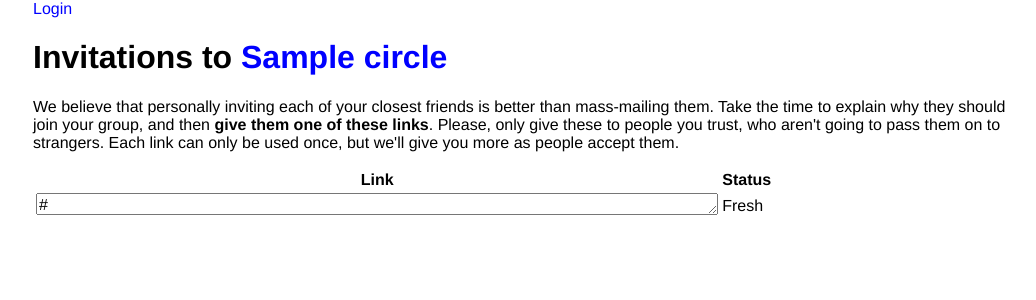
After one commit to nickretallack/Circles, a Flask app: template templates/invite.html in a window 1280 px wide. The commit adds this page. Shown: the top 300 px of the page, without its empty margins (107-1143 px from the left). Run offline with Flask 2, Linux system fonts and the light colour scheme; the template is opened without the code that fills it: most values are stand-ins (such as "Sample title", 1, 10 or a date in 2020).

Commit message:
lots of improvements.  Working on invitations now.  This version attempts to do a handy user merging strategy, but it may be more complex than it's worth.

```diff
--- a/main.py
+++ b/main.py
@@ -1,20 +1,48 @@
 from flask import Flask, render_template as render, request,  g, redirect, session as web_session, url_for
 from flaskext.sqlalchemy import SQLAlchemy
+from flaskext.mail import Mail
 from werkzeug import generate_password_hash, check_password_hash
 from werkzeug.datastructures import MultiDict
 from wtforms import *
-from uuid import uuid4 as make_invitation_id
+from uuid import uuid4
+
+def make_invitation_id():
+    return uuid4().hex
 
 def required(result):
     if not result:
         abort(404)
     return result
 
+def get_required(model, id):
+    return required(db.session.query(model).filter_by(id=id).first())
+
 app = Flask(__name__)
 app.secret_key = 'seeeecret'
 app.config['SQLALCHEMY_DATABASE_URI'] = 'postgres://nick@localhost/circles'
+
+app.config.update(
+    MAIL_SERVER = 'smtp.gmail.com',
+    MAIL_PORT = 587,
+    MAIL_USE_TLS = True,
+    MAIL_USE_SSL = True,
+    MAIL_DEBUG = True,
+    MAIL_USERNAME = 'nickretallack',
+    MAIL_PASSWORD = 'Sporks27',
+    DEFAULT_MAIL_SENDER = 'nickretallack@gmail.com',
+    MAIL_FAIL_SILENTLY = False,
+)
+ADMINS = ['nickretallack@gmail.com']
 db = SQLAlchemy(app)
-
+mail = Mail(app)
+#if not app.debug:
+#    import logging
+#    from logging.handlers import SMTPHandler
+#    mail_handler = SMTPHandler('127.0.0.1',
+#                               'server-error@example.com',
+#                               ADMINS, 'YourApplication Failed')
+#    mail_handler.setLevel(logging.ERROR)
+#    app.logger.addHandler(mail_handler)
 
 class AnonymousUser(object):
     id = 0
@@ -166,16 +194,50 @@ class Invitation(db.Model):
     id = db.Column(db.String(80), primary_key=True)
     circle_id = db.Column(db.Integer, db.ForeignKey('circles.id'))
     inviter_id = db.Column(db.Integer, db.ForeignKey('users.id'))
+    acceptor_id = db.Column(db.Integer, db.ForeignKey('users.id'))
 
-    inviter = db.relationship(User, backref='invitations')
+    inviter = db.relationship(User, backref='invitations', primaryjoin=inviter_id == User.id)
+    acceptor = db.relationship(User, backref='invitations_accepted', primaryjoin=acceptor_id == User.id)
+    circle = db.relationship(Circle, backref='invitations')
+
+    @property
+    def url(self):
+        return url_for('invitation', id=self.id, _external=True)
+
+    @property
+    def inviter_name(self):
+        return db.session.query(CircleMembership).filter(db._and(CircleMembership.circle == self.circle, CircleMembership.user == self.inviter)).first().nickname
+
+    @property
+    def acceptor_name(self):
+        return db.session.query(CircleMembership).filter(db._and(CircleMembership.circle == self.circle, CircleMembership.user == self.acceptor)).first().nickname
 
     def __init__(self, **kwargs):
         self.id = make_invitation_id()
         super(Invitation, self).__init__(**kwargs)
 
+def invitations_for_circle(circle, user=None):
+    if not user:
+        user = g.user
+    return db.session.query(Invitation).filter(db.and_(Invitation.inviter == g.user, Invitation.circle == circle))
+
+def unused_invitations_for_circle(circle, user=None):
+    return invitations_for_circle(circle, user).filter(Invitation.acceptor == None)
+
+def make_invitations(circle, count=10):
+    # find out how many unused invitations there are
+    unused_invitations_count = unused_invitations_for_circle(circle).count() #db.session.query(Invitation).filter(db.and_(Invitation.inviter == g.user, Invitation.circle == circle, Invitation.acceptor == None)).count()
+
+    for index in xrange(count - unused_invitations_count):
+        invitation = Invitation(inviter=g.user, circle=circle)
+        db.session.add(invitation)
+
+
+class InviteEmailsForm(Form):
+    emails = TextAreaField("List some emails of people you'd like to invite. One per line please")
 
 class JoinCircleForm(Form):
-    nickname = TextField('What would you like to be called in this circle?')
+    nickname = TextField('What would you like to be called in this circle?', [validators.Required()])
 
 class CreateCircleForm(Form):
     name = TextField('Name your Circle', [validators.Length(min=2, max=80)])
@@ -187,6 +249,15 @@ class CommentForm(Form):
     parent_id = HiddenField()#IntegerField(widget=widgets.HiddenInput())
     discussion_id = HiddenField()#IntegerField(widget=widgets.HiddenInput())
 
+class LoginForm(Form):
+    login = TextField('Login name', [validators.Required()],
+        description='This name is only used for logging in to the site.  No one will ever see it.')
+    password = PasswordField('Password', [validators.Required()])
+
+class AcceptInvitationForm(Form):
+    join = FormField(JoinCircleForm)
+    credentials = FormField(LoginForm)
+
 @app.before_request
 def set_current_user():
     user_id = web_session.get('user_id',None)
@@ -195,10 +266,42 @@ def set_current_user():
     else:
         g.user = None
 
+from flaskext.mail import Message
+
 @app.route("/")
 def front():
+#    msg = Message("Hello", sender="nickretallack@gmail.com", recipients=["nickretallack@gmail.com"])
+#    msg.body = "Testing"
+#    msg.html = "<b>Yeah</b>"
+#    mail.send(msg)
+
     your_circles = db.session.query(Circle).join(CircleMembership).filter(CircleMembership.user == g.user)
     return render('front.html', your_circles=your_circles)
+
+@app.route('/circles/<int:id>/invite')
+def invite(id):
+    circle = required(db.session.query(Circle).filter_by(id=id).first())
+    make_invitations(circle)
+    db.session.commit()
+    invitations = invitations_for_circle(circle).all()
+    return render('invite.html', circle=circle, invitations=invitations)
+
+@app.route('/invitation/<string:id>', methods=['GET','POST'])
+def invitation(id):
+    invitation = get_required(Invitation, id)
+    form = JoinCircleForm(request.form)
+    if request.method == 'POST' and form.validate():
+        # We create an honorary user so you can browse a bit before you create your credentials
+        user = User()
+        invitation.acceptor = user
+        membership = CircleMembership(user=user, circle=invitation.circle, nickname=form.nickname.data)
+
+        db.session.add(user)
+        db.session.add(membership)
+        db.session.commit()
+        set_current_user(user)
+        return redirect(invitation.circle.url)
+    return render('invitation.html', invitation=invitation, form=form)
 
 @app.route('/circles/<int:id>')
 def show_circle(id):
@@ -212,6 +315,7 @@ def show_circle(id):
 def new_circle():
     circle_form = CreateCircleForm(request.form, prefix='circle')
     membership_form = JoinCircleForm(request.form, prefix='membership')
+    #invitation_form = InviteEmailsForm(request.form, prefix='invitations')
     if request.method == 'POST' and circle_form.validate() and membership_form.validate():
         circle = Circle(creator=g.user)
         circle_form.populate_obj(circle)
@@ -222,10 +326,11 @@ def new_circle():
         membership_form.populate_obj(membership)
         db.session.add(membership)
 
+        # TODO: create invitations and send emails to all the invited folks
+
         db.session.commit()
         return redirect(url_for('show_circle', id=circle.id))
-
-    return render('new_circle.html', circle_form=circle_form, membership_form=membership_form)
+    return render('new_circle.html', circle_form=circle_form, membership_form=membership_form) #, invitation_form=invitation_form)
 
 @app.route('/circles/<int:id>/comments', methods=['POST'])
 def new_comment(id):
@@ -247,14 +352,27 @@ def new_comment(id):
 
         return redirect(url_for('show_circle',id=circle.id))
 
-class LoginForm(Form):
-    login = TextField('Login name', [validators.Required()],
-        description='This name is only used for logging in to the site.  No one will ever see it.')
-    password = PasswordField('Password', [validators.Required()])
+def set_current_user(user):
+    if user is None:
+        web_session['user_id'] = None
+    else:
+        web_session['user_id'] = user.id
+
 
 
 @app.route('/login', methods=['GET','POST'])
 def login():
+    # Some complex logic here.  If you are already logged in and have credentials,
+    # you shouldn't be able to log in again.  But if you don't have credentials yet,
+    # your login will associate them with your current account.
+
+    merge_users = False
+    if g.user:
+        if g.user.credentials:
+            abort(404)
+        else:
+            merge_users = True
+
     form = LoginForm(request.form)
     if request.method == 'POST' and form.validate():
         action = request.form.get('action',None)
@@ -265,7 +383,7 @@ def login():
             if not credentials:
                 form.login.errors.append("This login doesn't exist yet.")
             elif credentials.check_password(password):
-                web_session['user_id'] = credentials.user.id
+                set_current_user(credentials.user)
                 # flash successful login
                 return redirect(url_for('front'))
             else:
@@ -275,14 +393,18 @@ def login():
             if credentials:
                 form.login.errors.append("This login already exists.")
             else:
-                user = User()
+                if merge_users:
+                    user = g.user
+                else:
+                    user = User()
                 credentials = PasswordCredentials(user=user, login=login)
                 credentials.set_password(password)
 
                 db.session.add(user)
                 db.session.add(credentials)
                 db.session.commit()
-                web_session['user_id'] = user.id
+                set_current_user(user)
+                return redirect(url_for('front'))
         else:
             return "Something is not right"
 
@@ -290,7 +412,7 @@ def login():
 
 @app.route('/logout')
 def logout():
-    web_session['user_id'] = None
+    set_current_user(None)
     return redirect(url_for('front'))
 
 if __name__ == "__main__":
--- a/static/style.css
+++ b/static/style.css
@@ -1,7 +1,9 @@
 html {font-family:helvetica}
+body {max-width:1000px; margin:auto}
 a {color:blue; cursor:pointer; text-decoration:none}
 a:hover {text-decoration:underline}
 ul {margin:0; padding:0; list-style:none}
 .discussion {background-color:#eee; margin:1ex; padding:0}
 .thread {margin-left:5ex}
-input[type=text], textarea {font-family:inherit; font-size:inherit}
+input[type=text], input[type=password], textarea {font-family:inherit; font-size:inherit; min-width:20ex}
+textarea.link {min-width:80ex; height:1em}
--- a/templates/base.html
+++ b/templates/base.html
@@ -5,7 +5,12 @@
 </head>
 <body>
 {% if g.user %}
+{% if g.user.credentials %}
 <a href="{{url_for('logout')}}">Logout</a>
+{% else %}
+<p>You can use your invitation link to log in instantly.  However, in case you lose it, you should <a href="{{url_for('login')}}">set up some login credentials</a>.  In the mean time, keep that link a secret!</p>
+{% endif %}
+
 {% else %}
 <a href="{{url_for('login')}}">Login</a>
 {% endif %}
--- /dev/null
+++ b/templates/invite.html
@@ -0,0 +1,20 @@
+{% extends 'base.html' %}
+
+{% block content %}
+<h1>Invitations to <a href="{{circle.url}}">{{circle.name}}</a></h1>
+<p>We believe that personally inviting each of your closest friends is better than mass-mailing them.  Take the time to explain why they should join your group, and then <b>give them one of these links</b>.  Please, only give these to people you trust, who aren't going to pass them on to strangers.  Each link can only be used once, but we'll give you more as people accept them.</p>
+
+<table>
+<tr><th>Link <th>Status
+{% for invitation in invitations %}
+<tr><td> <textarea readonly class="link">{{invitation.url}}</textarea>
+    <td>
+    {% if invitation.acceptor %}
+        Accepted by {{invitation.acceptor_name}}
+    {% else %}
+        Fresh
+    {% endif %}
+{% endfor %}
+</table>
+
+{% endblock %}
--- a/templates/new_circle.html
+++ b/templates/new_circle.html
@@ -13,6 +13,9 @@
 {{ form_field(field) }}
 {% endfor %}
 
+{% for field in invitation_form %}
+{{ form_field(field) }}
+{% endfor %}
 <div><button>Make It!</button></div>
 </form>
 
```
Also changed, not shown: notes.txt (+14 -0 lines), templates/circle.html (+5 -2 lines), templates/invitation.html (added, +15 -0 lines).
